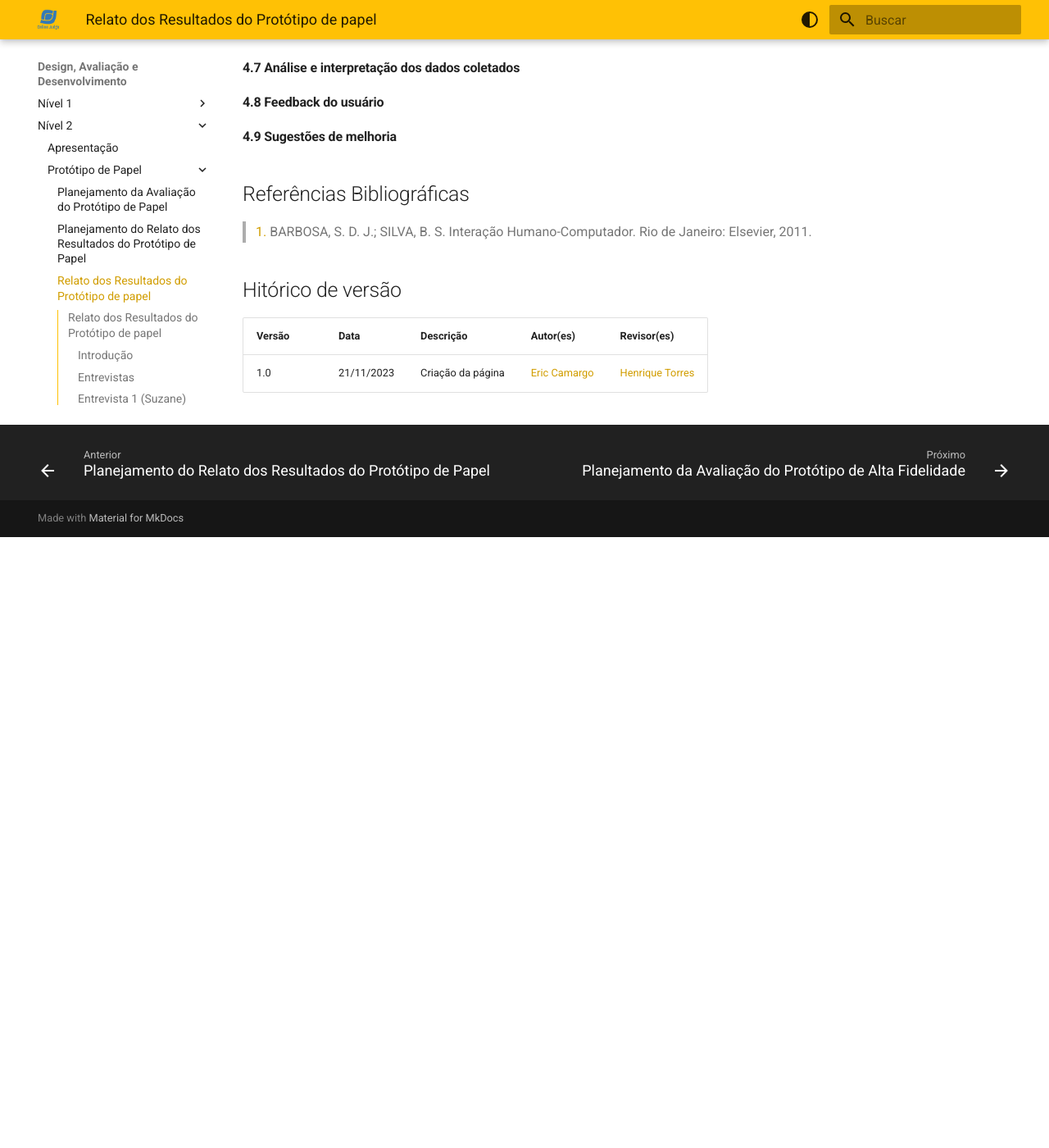
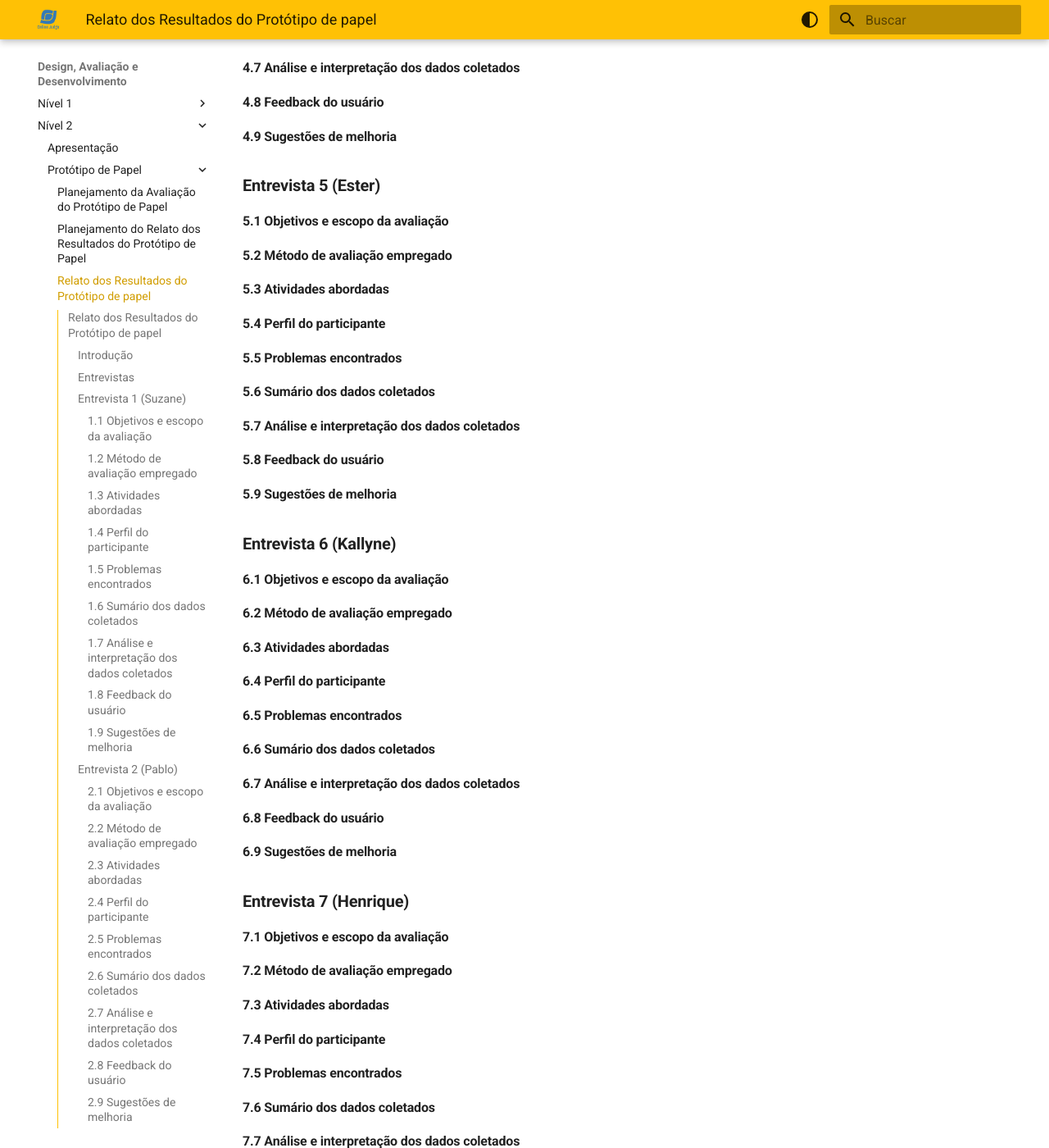
Before and after one commit to Interacao-Humano-Computador/2023.2-OnlineJudge, an MkDocs documentation site: the page built from docs/quarta-entrega/nivel2/relato-dos-resultados-do-protótipo-de-papel.md, in a window 1280 px wide and 1400 px high, scrolled down 2004 px. Shown: the whole window at 82% size. Built offline with MkDocs 1.6.1 and Material for MkDocs 9.7.7, drawn with Linux system fonts in a browser that asks for light colours; before the commit the page ends 2659 px from its top, so only the background shows below that; some of the changed text lies outside the part shown.

Commit message:
Relato dos resultados prototipo de papel

```diff
--- a/docs/quarta-entrega/nivel2/relato-dos-resultados-do-protótipo-de-papel.md
+++ b/docs/quarta-entrega/nivel2/relato-dos-resultados-do-protótipo-de-papel.md
@@ -90,6 +90,71 @@ Esse artefato serve para registrar as descobertas feitas ao avaliar o modelo ini
 
 #### 4.9 Sugestões de melhoria
 
+
+### **Entrevista 5 (Ester)**
+
+#### 5.1 Objetivos e escopo da avaliação
+
+#### 5.2 Método de avaliação empregado
+
+#### 5.3 Atividades abordadas
+
+#### 5.4 Perfil do participante
+
+#### 5.5 Problemas encontrados
+
+#### 5.6 Sumário dos dados coletados
+
+#### 5.7 Análise e interpretação dos dados coletados
+
+#### 5.8 Feedback do usuário
+
+#### 5.9 Sugestões de melhoria
+
+
+
+### **Entrevista 6 (Kallyne)**
+
+#### 6.1 Objetivos e escopo da avaliação
+
+#### 6.2 Método de avaliação empregado
+
+#### 6.3 Atividades abordadas
+
+#### 6.4 Perfil do participante
+
+#### 6.5 Problemas encontrados
+
+#### 6.6 Sumário dos dados coletados
+
+#### 6.7 Análise e interpretação dos dados coletados
+
+#### 6.8 Feedback do usuário
+
+#### 6.9 Sugestões de melhoria
+
+
+
+### **Entrevista 7 (Henrique)**
+
+#### 7.1 Objetivos e escopo da avaliação
+
+#### 7.2 Método de avaliação empregado
+
+#### 7.3 Atividades abordadas
+
+#### 7.4 Perfil do participante
+
+#### 7.5 Problemas encontrados
+
+#### 7.6 Sumário dos dados coletados
+
+#### 7.7 Análise e interpretação dos dados coletados
+
+#### 7.8 Feedback do usuário
+
+#### 7.9 Sugestões de melhoria
+
 ## Referências Bibliográficas
 > <a id="REF1" href="#anchor_1">1.</a> BARBOSA, S. D. J.; SILVA, B. S. Interação Humano-Computador. Rio de Janeiro: Elsevier, 2011.
 
```
